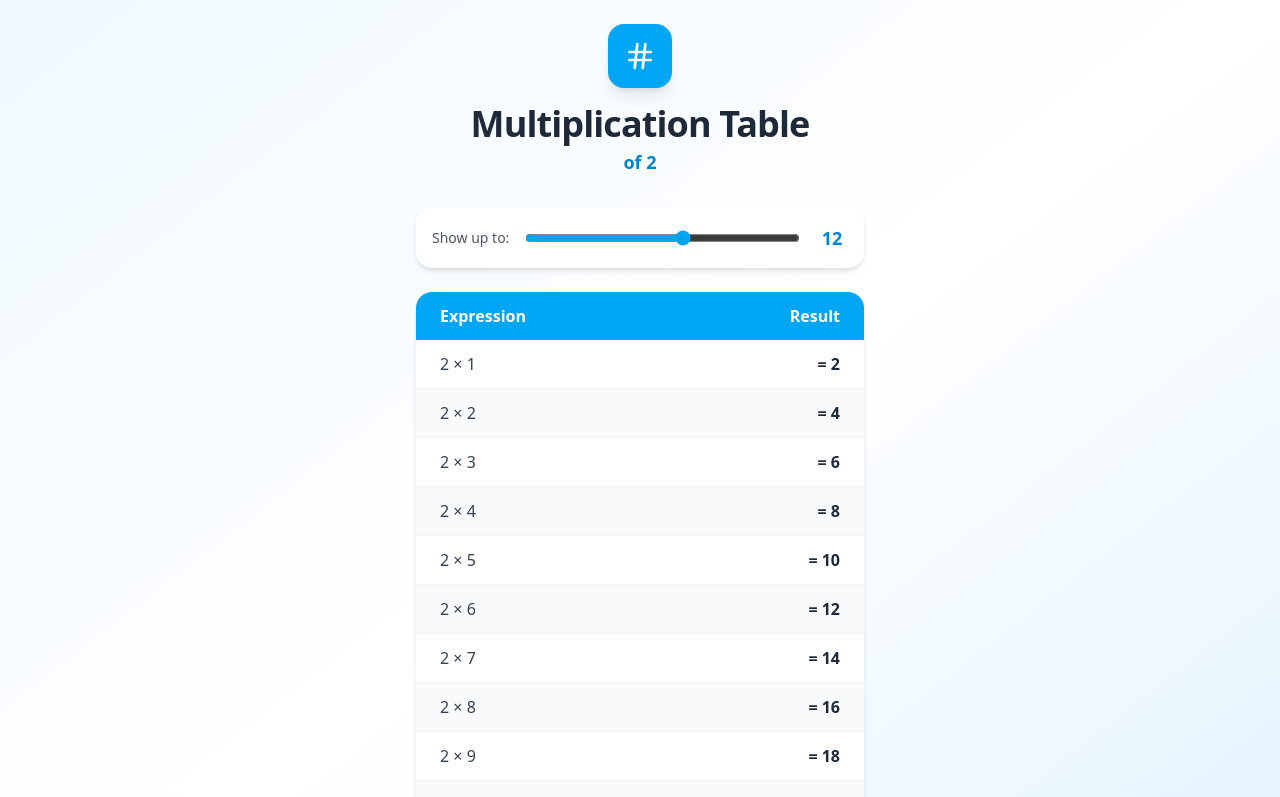
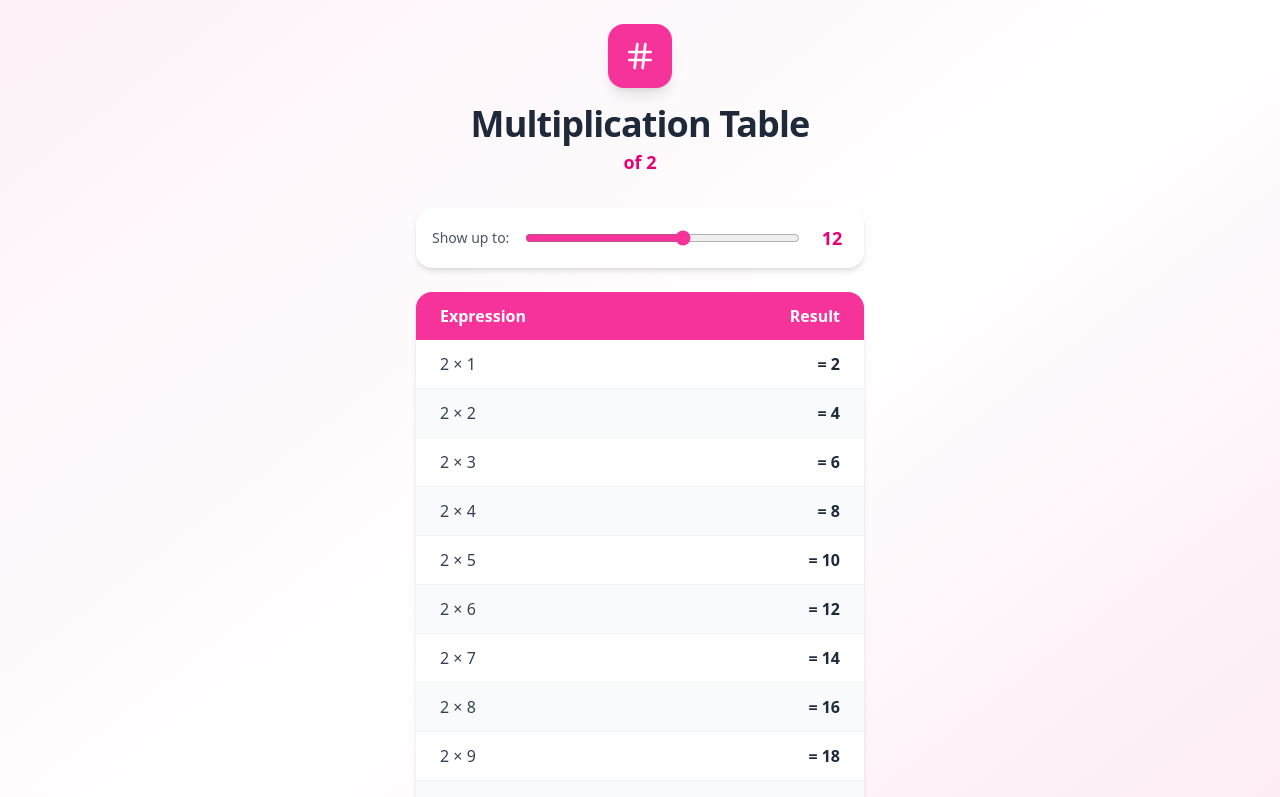
Before and after one commit to youzero1/times-table-saad-1781711796405, a React (Vite) app: page / in a window 1280 px wide. Shown: the top 797 px of the page. Built offline with nearby package versions, Linux system fonts and the light colour scheme.

Commit message:
Update: change color to pink

```diff
--- a/src/pages/MultiplicationTable.tsx
+++ b/src/pages/MultiplicationTable.tsx
@@ -12,17 +12,17 @@ export default function MultiplicationTable() {
   const rows = Array.from({ length: maxValue }, (_, i) => i + 1);
 
   return (
-    <div className="min-h-screen bg-gradient-to-br from-sky-50 via-white to-sky-100 flex items-center justify-center p-6">
+    <div className="min-h-screen bg-gradient-to-br from-pink-50 via-white to-pink-100 flex items-center justify-center p-6">
       <div className="w-full max-w-md">
         {/* Header */}
         <div className="text-center mb-8">
-          <div className="inline-flex items-center justify-center w-16 h-16 bg-sky-500 rounded-2xl shadow-lg mb-4">
+          <div className="inline-flex items-center justify-center w-16 h-16 bg-pink-500 rounded-2xl shadow-lg mb-4">
             <Hash className="w-8 h-8 text-white" />
           </div>
           <h1 className="text-4xl font-extrabold text-gray-800 tracking-tight">
             Multiplication Table
           </h1>
-          <p className="text-sky-600 font-semibold text-lg mt-1">
+          <p className="text-pink-600 font-semibold text-lg mt-1">
             of {MULTIPLIER}
           </p>
         </div>
@@ -40,16 +40,16 @@ export default function MultiplicationTable() {
             onChange={(e: React.ChangeEvent<HTMLInputElement>) =>
               setMaxValue(Number(e.target.value))
             }
-            className="flex-1 accent-sky-500"
+            className="flex-1 accent-pink-500"
           />
-          <span className="text-sky-600 font-bold text-lg w-8 text-center">
+          <span className="text-pink-600 font-bold text-lg w-8 text-center">
             {maxValue}
           </span>
         </div>
 
         {/* Table */}
         <div className="bg-white rounded-2xl shadow-md overflow-hidden">
-          <div className="bg-sky-500 px-6 py-3 flex items-center justify-between">
+          <div className="bg-pink-500 px-6 py-3 flex items-center justify-between">
             <span className="text-white font-bold text-base">Expression</span>
             <span className="text-white font-bold text-base">Result</span>
           </div>
@@ -63,7 +63,7 @@ export default function MultiplicationTable() {
                 className={clsx(
                   'flex items-center justify-between px-6 py-3 transition-colors duration-150 cursor-default',
                   highlightedRow === n
-                    ? 'bg-sky-50'
+                    ? 'bg-pink-50'
                     : n % 2 === 0
                     ? 'bg-gray-50'
                     : 'bg-white'
@@ -72,7 +72,7 @@ export default function MultiplicationTable() {
                 <span
                   className={clsx(
                     'text-base font-medium',
-                    highlightedRow === n ? 'text-sky-700' : 'text-gray-700'
+                    highlightedRow === n ? 'text-pink-700' : 'text-gray-700'
                   )}
                 >
                   {MULTIPLIER} &times; {n}
@@ -80,7 +80,7 @@ export default function MultiplicationTable() {
                 <span
                   className={clsx(
                     'text-base font-bold',
-                    highlightedRow === n ? 'text-sky-600' : 'text-gray-800'
+                    highlightedRow === n ? 'text-pink-600' : 'text-gray-800'
                   )}
                 >
                   = {MULTIPLIER * n}
--- a/src/styles/global.css
+++ b/src/styles/global.css
@@ -1,7 +1,7 @@
 @import "tailwindcss";
 
 @theme {
-  --color-primary: #0284c7;
-  --color-primary-dark: #0369a1;
-  --color-accent: #bae6fd;
+  --color-primary: #db2777;
+  --color-primary-dark: #be185d;
+  --color-accent: #fbcfe8;
 }
```
